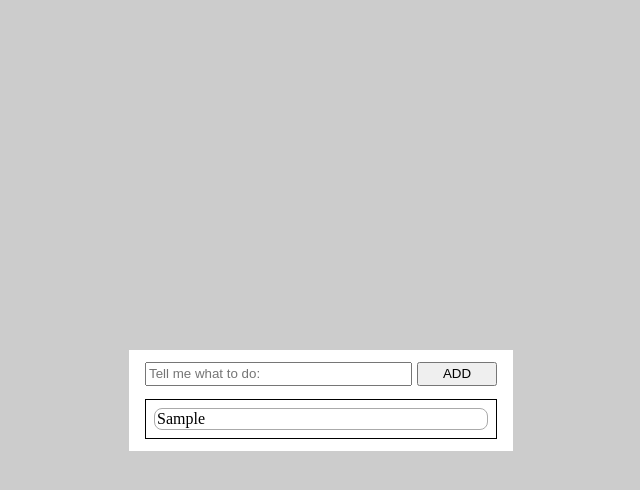
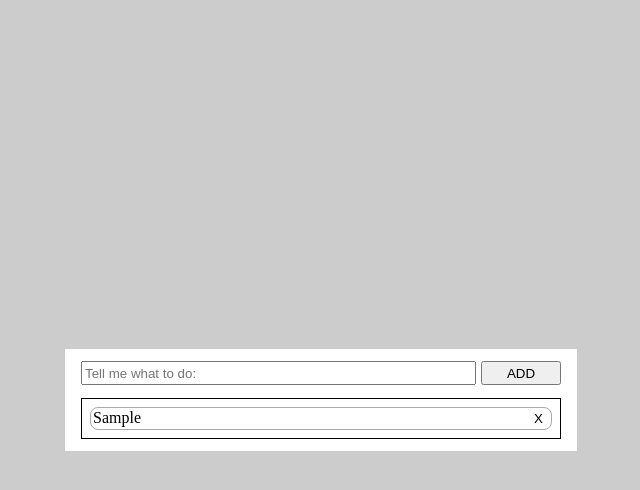
Before and after one commit to yoyongjin/todo-list-ts, a React (Create React App) app: page / in a window 1280 px wide. Both pictures are taken after typing "Sample" into the empty fields and a click on the button "ADD". Shown: the top 490 px of the page, without its empty margins (319-959 px from the left). Built offline with nearby package versions, Linux system fonts and the light colour scheme.

Commit message:
Feat: omit checkbox, add DelItem(button)

```diff
--- a/src/components/TodoForm.tsx
+++ b/src/components/TodoForm.tsx
@@ -10,7 +10,9 @@ const Container = styled.div`
   justify-content: space-between;
   gap: 5px;
   width: 30%;
+  min-width: 40%;
   max-height: 30vh;
+
   background-color: #fff;
   padding: 0.75rem 1rem;
 `;
@@ -64,7 +66,7 @@ const TodoForm = () => {
     console.log(todoInput);
     setTodoList((prev) => [
       ...prev,
-      { id: todoList.length + 1, title: todoInput, isComplete: false },
+      { id: todoList.length, title: todoInput, isComplete: false },
     ]);
     setTodoInput("");
     console.log(todoList);
--- a/src/components/TodoItem.tsx
+++ b/src/components/TodoItem.tsx
@@ -32,6 +32,7 @@ const TodoItem = (props: any) => {
         onChange={onTodoCheckHandler}
         checked={isChecked}
       /> */}
+      {props.children}
     </TodoItemContainer>
   );
 };
--- a/src/components/TodoList.tsx
+++ b/src/components/TodoList.tsx
@@ -1,8 +1,21 @@
 import React from "react";
+import styled from "styled-components";
 import TodoItem from "./TodoItem";
 import { Todo } from "./types";
 
+const DelItem = styled.button`
+  border: none;
+  background: none;
+`;
+
 const TodoList = (props: any) => {
+  const onItemDeleteHandler = (e: any) => {
+    // console.log(JSON.parse(JSON.stringify(props.todo)).id);
+
+    props.todos.filter((todo: Todo) => todo.id === props.todos[todo.id].id);
+    console.log(props.todos);
+  };
+
   return (
     props.todos &&
     props.todos.map((todo: Todo) => {
@@ -10,7 +23,9 @@ const TodoList = (props: any) => {
         <TodoItem
           todo={todo}
           key={todo.id}
-        />
+        >
+          <DelItem onClick={onItemDeleteHandler}>X</DelItem>
+        </TodoItem>
       );
     })
   );
```
